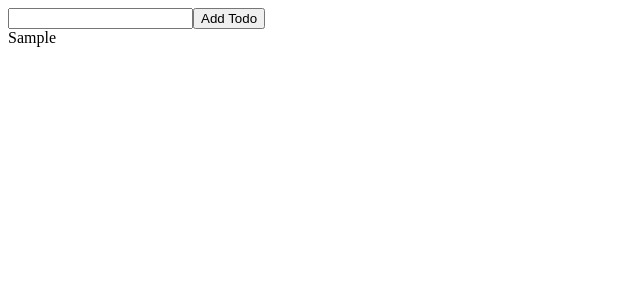
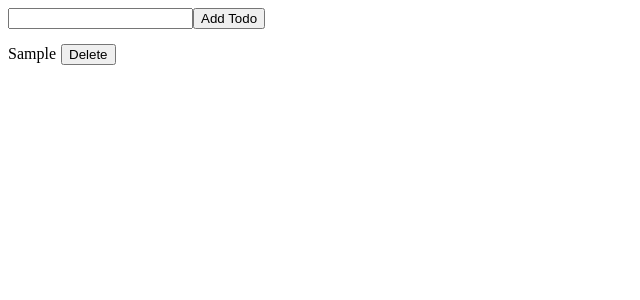
Before and after one commit to cramirez88/react-todo-list, a React (Create React App) app: page / in a window 1280 px wide. Both pictures are taken after typing "Sample" into the empty fields and a click on the button "Add Todo". Shown: the top 300 px of the page, without its empty margins (0-640 px from the left). Built offline with nearby package versions, Linux system fonts and the light colour scheme.

Commit message:
delete todos

```diff
--- a/src/App.js
+++ b/src/App.js
@@ -18,6 +18,17 @@
     setTodo('')
 
   }
+// When i click the delete button, I want to clear the todo item I clicked on and make sure it is deleted from the state array.
+// Use the filter method to return a new array that passes the test implemented by function
+  const handleDelete = idx => {
+    const filtTodos = todos.filter((todo,i) =>
+    // i represents the current index in the array. idx refers to the index of the todo provided by the map function
+       i !== idx
+    )
+    setTodos(filtTodos)
+
+  }
+
 
   return (
     <div>
@@ -25,17 +36,25 @@
       <input type="text" onChange={e => {setTodo(e.target.value)}} value={todo}></input>
       {/* When the user adds a todo (by clicking on button), the todo will get saved to the array, added to screen, and clear input field */}
       <button onClick={handleClickTodo}>Add Todo</button>
+      {/* // I want to go through the array of my todos and display them on the screen */}
       {
         todos.map((todo, index) => {
           return (
-            <div key={index}>{todo}</div>
+
+            <div key={index}>
+              <p style={{display:'inline-block'}}>{todo}</p>
+              <button style={{marginLeft: '5px'}} onClick={()=>handleDelete(index)}>Delete</button>
+            </div>
+
+
+
           )
         })
       }
     </div>
 
   )
-  // I want to go through the array of my todos and display them on the screen
+
 
 
 
```
